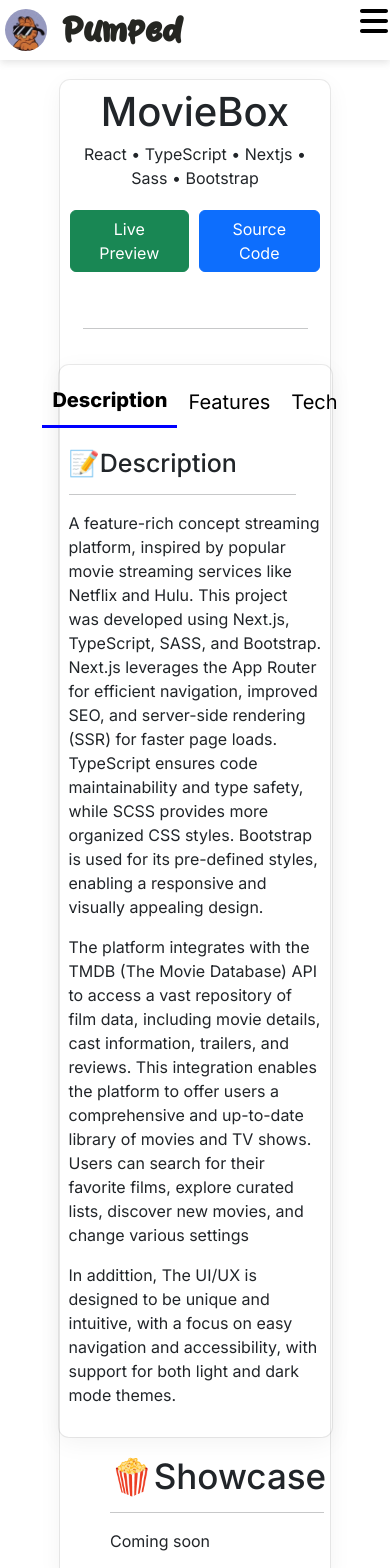
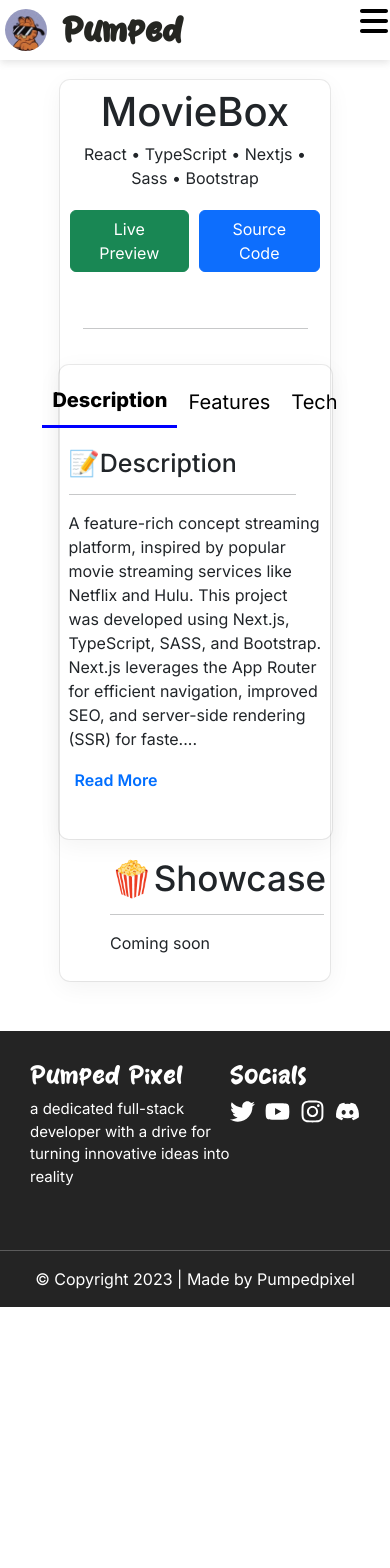
Before and after one commit to AtomicExpresso/developer-portfolio, a Next.js app: page /project/0 in a window 390 px wide. Shown: the top 1568 px of the page. After the commit the page ends 1307 px from the top, so only its background shows below. Built offline with nearby package versions, Linux system fonts and the light colour scheme.

Commit message:
Fixed issue with the share popup on blog pages && Added better styles for mobile when viewing projects page && added a "Read more" button to the projects page

```diff
--- a/public/projectItemContent.json
+++ b/public/projectItemContent.json
@@ -7,15 +7,7 @@
       "previewDesc": "A fully responsive concept streaming platform, featuring detailed info about shows and movies",
       "Lang": "React • TypeScript • Nextjs • Sass • Bootstrap",
       "description": [
-        {
-          "para": "A feature-rich concept streaming platform, inspired by popular movie streaming services like Netflix and Hulu. This project was developed using Next.js, TypeScript, SASS, and Bootstrap. Next.js leverages the App Router for efficient navigation, improved SEO, and server-side rendering (SSR) for faster page loads. TypeScript ensures code maintainability and type safety, while SCSS provides more organized CSS styles. Bootstrap is used for its pre-defined styles, enabling a responsive and visually appealing design."
-        },
-        {
-          "para": "The platform integrates with the TMDB (The Movie Database) API to access a vast repository of film data, including movie details, cast information, trailers, and reviews. This integration enables the platform to offer users a comprehensive and up-to-date library of movies and TV shows. Users can search for their favorite films, explore curated lists, discover new movies, and change various settings"
-        },
-        {
-          "para": "In addittion, The UI/UX is designed to be unique and intuitive, with a focus on easy navigation and accessibility, with support for both light and dark mode themes."
-        }
+          "A feature-rich concept streaming platform, inspired by popular movie streaming services like Netflix and Hulu. This project was developed using Next.js, TypeScript, SASS, and Bootstrap. Next.js leverages the App Router for efficient navigation, improved SEO, and server-side rendering (SSR) for faster page loads. TypeScript ensures code maintainability and type safety, while SCSS provides more organized CSS styles. Bootstrap is used for its pre-defined styles. | The platform integrates with the TMDB (The Movie Database) API to access a vast repository of film data, including movie details, cast information, trailers, and reviews. This integration enables the platform to offer users a comprehensive and up-to-date library of movies and TV shows. Users can search for their favorite films, explore curated lists, discover new movies, and change various settings. | In addittion, The UI/UX is designed to be unique and intuitive, with a focus on easy navigation and accessibility, with support for both light and dark mode themes."
       ],
       "ProjectLink": "0",
       "SourceLink": "https://github.com/AtomicExpresso/movie-app",
@@ -54,9 +46,7 @@
       "previewDesc": "My portfoilo and Personal website, it has my projects and blog",
       "Lang": "React • TypeScript • Nextjs • Sass • Bootstrap",
       "description": [
-        {
-          "para": "My personal website and developer porfiolo"
-        }
+        "My personal website and developer porfiolo"
       ],
       "ProjectLink": "1",
       "SourceLink": "https://github.com/AtomicExpresso/developer-portfolio",
--- a/src/app/blog/posts/[id]/page.tsx
+++ b/src/app/blog/posts/[id]/page.tsx
@@ -45,7 +45,9 @@ export default async function BlogPage({ params }: { params: Params }) {
     <div>
       <BlogHero />
       <div className="blog-page-content">
-        <h1>{postData.title}</h1>
+        <div className='blog-page-title'>
+          <h1>{postData.title}</h1>
+        </div>
         <div className="blog-page-info">
           <h3>{postData.author}</h3>
           <h3>•</h3>
--- a/src/app/styles/globals.scss
+++ b/src/app/styles/globals.scss
@@ -32,6 +32,11 @@ $font-synthesis: none;
 $text-rendering: optimizeLegibility;
 $-webkit-font-smoothing: antialiased;
 $-moz-osx-font-smoothing: grayscale;
+
+
+:root .dark-mode-nighttime{
+  scrollbar-color: #3A86FF rgb(46,54,69) !important;
+}
 
 body {
   margin: 0;
@@ -598,6 +603,12 @@ h1 {
     }
   }
 
+  .blog-page-title{
+    h1 {
+      font-size: 35px;
+    }
+  }
+
   .blog-post-content{
     display: flex;
     flex-direction: column;
@@ -610,4 +621,17 @@ h1 {
     position: absolute;
     right: 10px;
   }
+
+  .item-project-container{
+    h1 {
+      font-size: 20px;
+    }
+  }
+
+  .project-page-tech-stack{
+    h4 {
+      font-size: 16px;
+      font-weight: 400;
+    }
+  }
 }
--- a/src/app/styles/project-item.scss
+++ b/src/app/styles/project-item.scss
@@ -94,3 +94,15 @@
     font-size: 35px;
   }
 }
+
+.project-readmore-btn{
+  button {
+    background: none;
+    border: none;
+  }
+
+  p {
+    font-weight: 600;
+    color: rgb(0, 110, 255);
+  }
+}
--- a/src/componets/project/projectContent.tsx
+++ b/src/componets/project/projectContent.tsx
@@ -1,9 +1,11 @@
 'use client'
 import { useState } from "react"
 import { ResultsType } from "@/typeings/types"
+import { redirect } from "next/dist/server/api-utils";
 
-export default function ProjectContent({results}: {results: ResultsType}){
+export default function ProjectContent({results}: {results: any}){
   const [tabs, setTabs] = useState('description');
+  const [readMore, setReadMore] = useState(false)
 
   const ActiveStyle = {
     fontWeight: "800",
@@ -21,26 +23,60 @@ export default function ProjectContent({results}: {results: ResultsType}){
     <div className="item-project-description">
       <div className="item-project-tabs-container">
         <div className="item-project-tabs">
-          <button style={tabs === 'description' ? ActiveStyle : DefaultStyle} onClick={() => setTabs('description')}>
+          <button
+            style={tabs === 'description' ? ActiveStyle : DefaultStyle}
+            onClick={() => {setTabs('description'), setReadMore(false)}}>
             Description
           </button>
-          <button style={tabs === 'features' ? ActiveStyle : DefaultStyle} onClick={() => setTabs('features')}>Features</button>
-          <button style={tabs === 'tech-stack' ? ActiveStyle : DefaultStyle} onClick={() => setTabs('tech-stack')}>Tech</button>
+          <button
+            style={tabs === 'features' ? ActiveStyle : DefaultStyle}
+            onClick={() => setTabs('features')}>
+            Features
+          </button>
+          <button
+            style={tabs === 'tech-stack' ? ActiveStyle : DefaultStyle}
+            onClick={() => setTabs('tech-stack')}>
+            Tech
+          </button>
         </div>
         <div className="item-project-tabs-content">
           {tabs === 'description' ?
             <div>
               <h2>📝Description</h2>
               <hr></hr>
-              {results.description.map((desc, index) => {
-                return (
-                  <div key={index}>
-                    <p>{desc.para}</p>
+              {results.description[0].length > 300 ?
+                <div>
+                  <div>
+                    {readMore ?
+                      <div>
+                        {results.description[0].split("|").map((paragragh: string) => { // "|" represents the end of a paragraph in the json description string
+                          return (
+                            <p>{paragragh}</p>
+                          )
+                        })
+                        }
+                      </div>
+                    :
+                      <p>
+                        {results.description[0].slice(0, 300)}....
+                      </p>
+                    }
                   </div>
-                )
-              })}
+                  <div className="project-readmore-btn">
+                    <button onClick={() => setReadMore(prevState => !prevState)}>
+                      <p>{readMore ? 'Read Less' : 'Read More'}</p>
+                    </button>
+                  </div>
+                </div>
+              :
+                <div>
+                  <p>
+                    {results.description[0]}
+                  </p>
+                </div>
+              }
             </div>
-          : null}
+        : null}
           {tabs === 'features' ?
             <div>
               <h2>⚙️Features</h2>
@@ -56,7 +92,7 @@ export default function ProjectContent({results}: {results: ResultsType}){
             </div>
           : null}
           {tabs === 'tech-stack' ?
-            <div>
+            <div className="project-page-tech-stack">
               <h2>☕Tech-Stack</h2>
               <hr></hr>
               <h4>{results.Lang}</h4>
```
Also changed, not shown: src/componets/Blog/blogShareBtn.tsx (+22 -4 lines).
